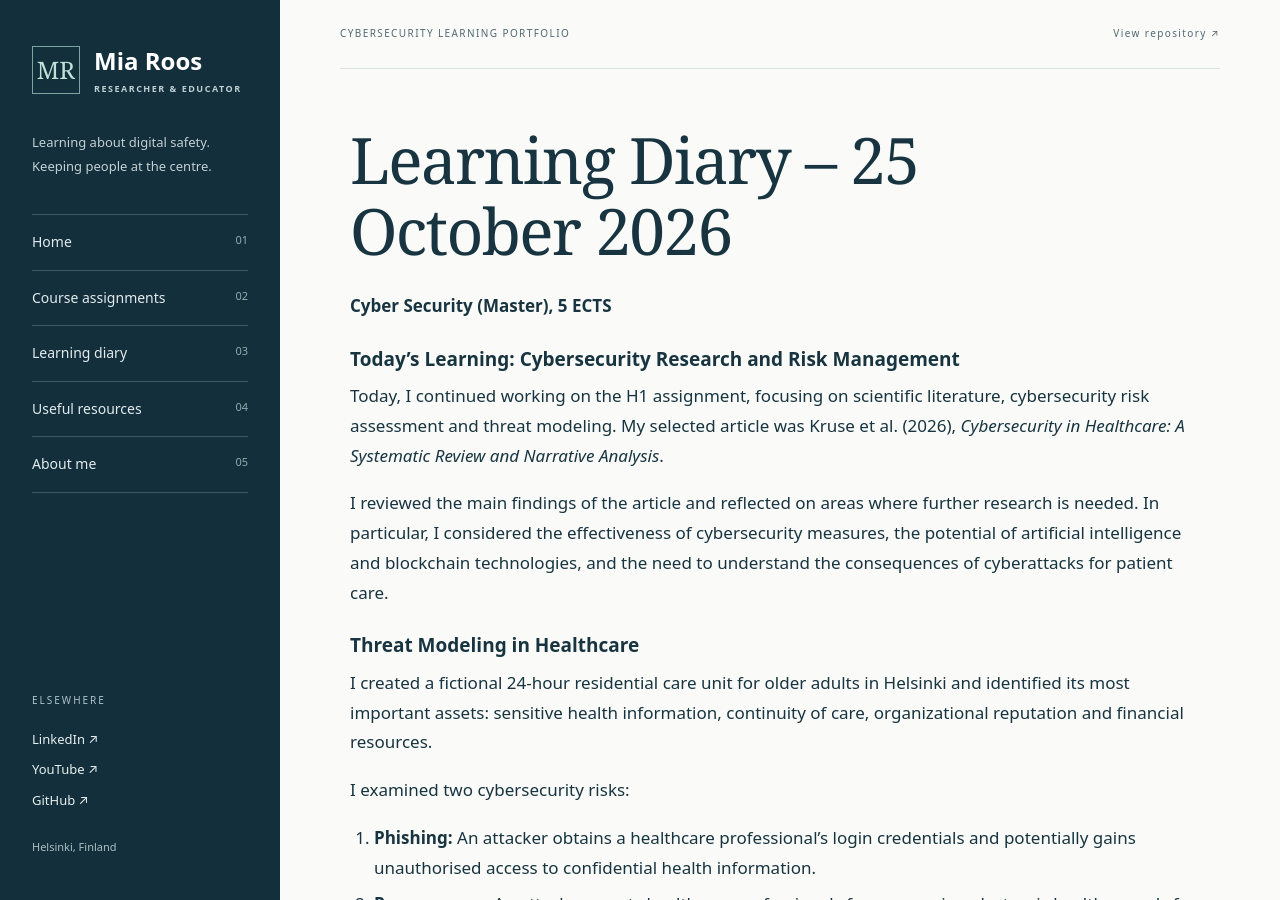
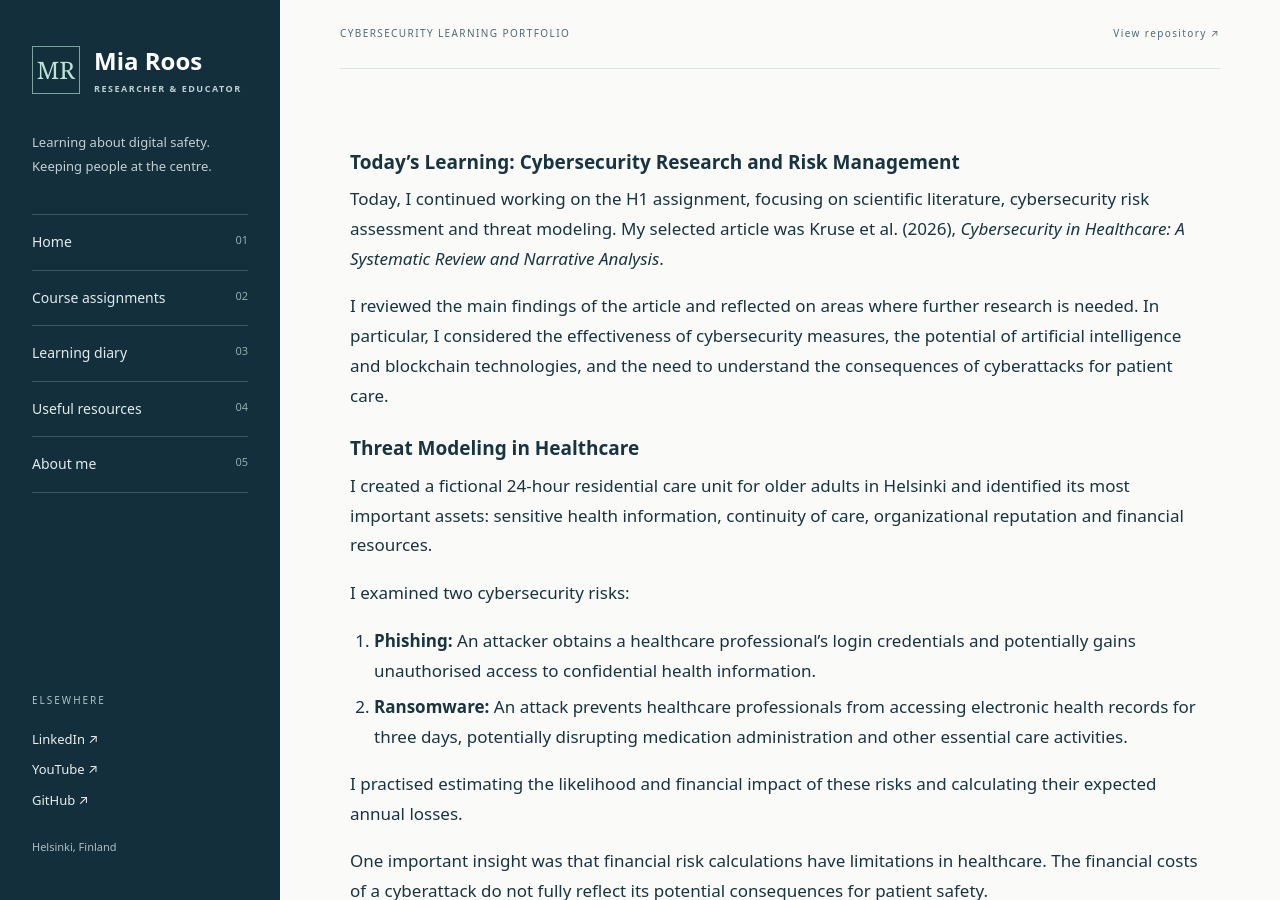
Before and after one commit to mia-roos/Cyber-Security-Studies, a Jekyll site: the page built from learning-diary/2026-10-25-learning-diary.md, in a window 1280 px wide and 900 px high. Built offline with Jekyll 4.4.1, drawn with Linux system fonts in a browser that asks for light colours; our own code applies the rules of GitHub Pages for plain Markdown files.

Commit message:
Update learning diary for October 25, 2026
Removed header and course information from the learning diary.

```diff
--- a/learning-diary/2026-10-25-learning-diary.md
+++ b/learning-diary/2026-10-25-learning-diary.md
@@ -1,6 +1,3 @@
-# Learning Diary – 25 October 2026
-**Cyber Security (Master), 5 ECTS**
-
 ### Today's Learning: Cybersecurity Research and Risk Management
 
 Today, I continued working on the H1 assignment, focusing on scientific literature, cybersecurity risk assessment and threat modeling. My selected article was Kruse et al. (2026), *Cybersecurity in Healthcare: A Systematic Review and Narrative Analysis*.
```
